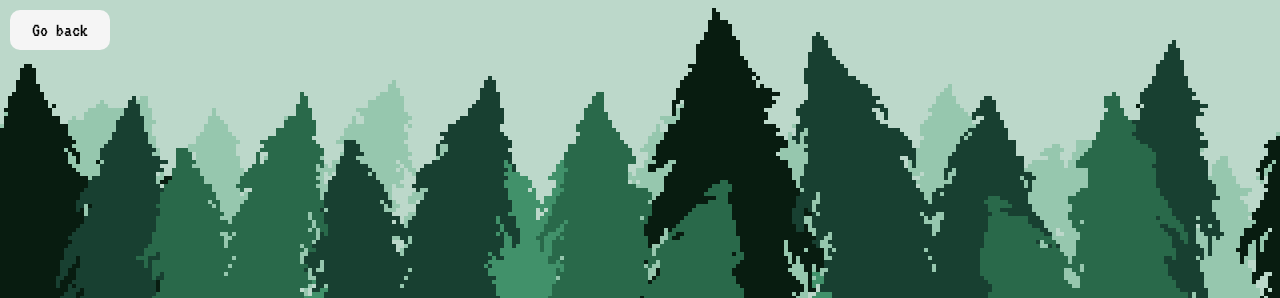
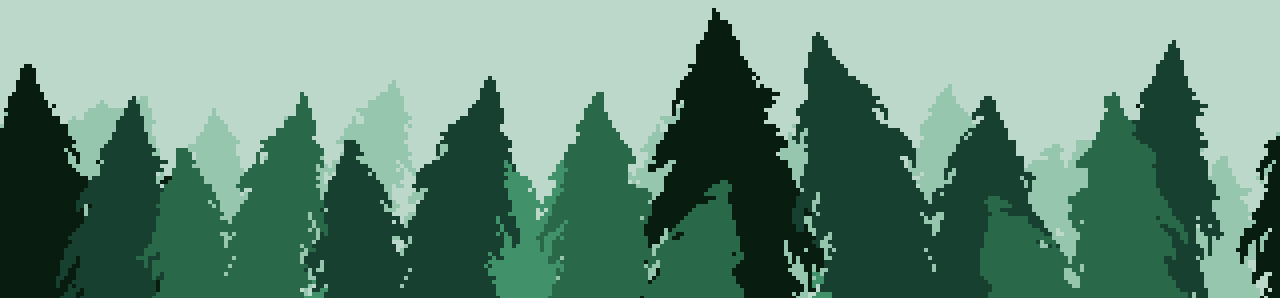
Before and after one commit to alkiki/forest_scene, a plain HTML site: page forestscene.html in a window 1280 px wide. Shown: the top 298 px of the page. Drawn offline with Linux system fonts and the light colour scheme.

Commit message:
Update forestscene.html

```diff
--- a/forestscene.html
+++ b/forestscene.html
@@ -14,7 +14,7 @@
   </head>
   <body>
     <section class="forest">
-      <button id="goback">Go back</button>
+<!--       <button id="goback">Go back</button> -->
       <h1 id="heroText">Enjoy the forest!</h1>
       <!-- adding layers for the parallax effect -->
       <img src="MorningLayer1.png" alt="" id="forestBack" />
```
